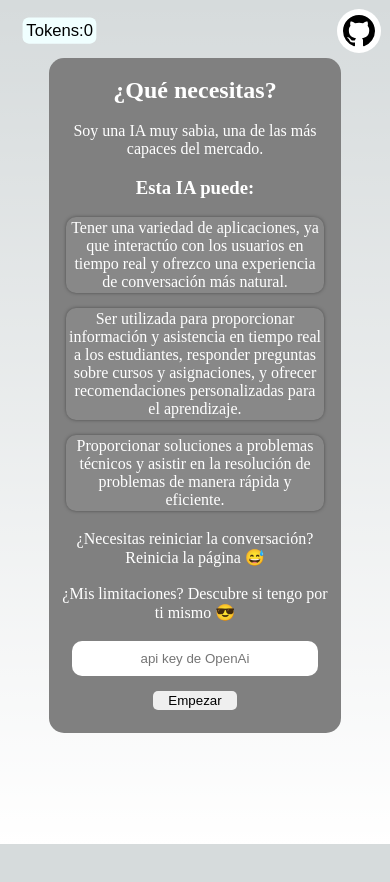
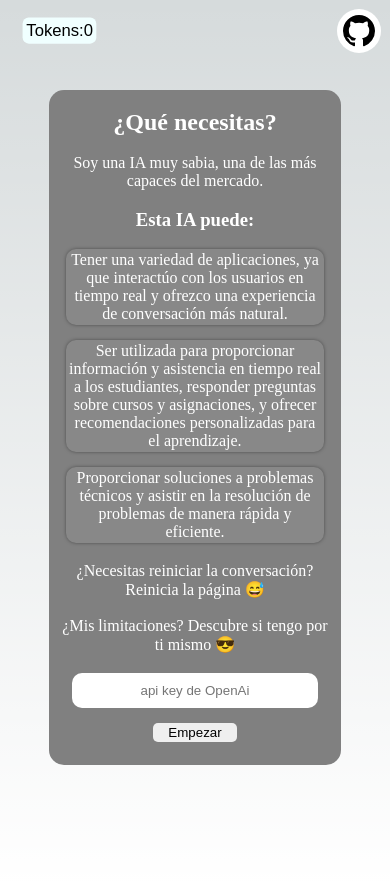
Before and after one commit to Oussamaosman02/next-chatgpt, a Next.js app: page / in a window 390 px wide. Shown: the top 882 px of the page. Before the commit the page ends 844 px from the top, so only its background shows below. Built offline with nearby package versions, Linux system fonts and the light colour scheme.

Commit message:
Updating mobile visibility

```diff
--- a/styles/Home.module.css
+++ b/styles/Home.module.css
@@ -152,6 +152,9 @@
 }
 /* Mobile */
 @media (max-width: 700px) {
+  .main {
+    padding: 5rem;
+  }
   .pregunta input {
     width: 75vw;
   }
```
